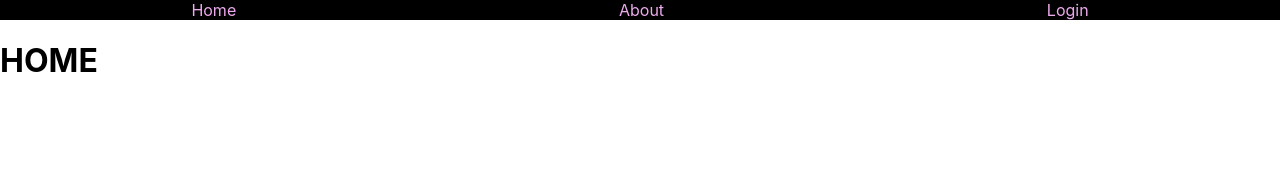
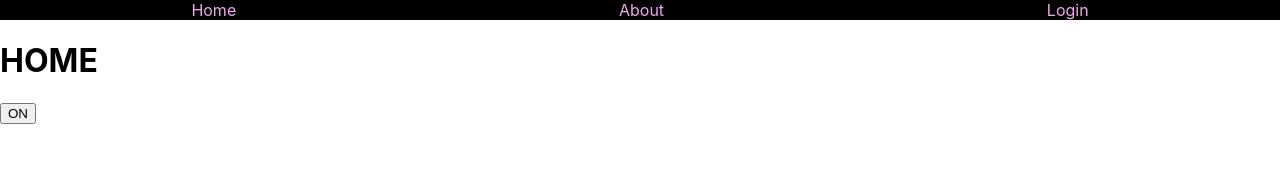
Before and after one commit to ralexrdz/react-simple-router, a React (Create React App) app: page / in a window 1280 px wide. Shown: the top 174 px of the page. Built offline with nearby package versions, Linux system fonts and the light colour scheme.

Commit message:
ejemplo Toggle, bind(this), e.target

```diff
--- a/src/components/Home/Home.jsx
+++ b/src/components/Home/Home.jsx
@@ -1,9 +1,15 @@
 import React, { Component } from 'react';
+
+import Toggle from '../Toggle/Toggle'
 
 class Home extends Component {
   render() {
     return (
-      <h1>HOME</h1>
+      <div>
+        <h1>HOME</h1>
+        <Toggle/>
+      </div>
+
     );
   }
 }
--- /dev/null
+++ b/src/components/Toggle/Toggle.jsx
@@ -0,0 +1,33 @@
+import React from 'react'
+
+class Toggle extends React.Component {
+  constructor(props) {
+    super(props);
+    this.state = {isToggleOn: true};
+
+    // This binding is necessary to make `this` work in the callback
+    // this.handleClick = this.handleClick.bind(this);
+  }
+
+  handleClick(e, num) {
+    console.log(this)
+    console.log(e.target)
+    console.log(num)
+    let colorArr = ['blue', 'green', 'yellow', 'pink', 'orange', 'purple']
+    e.target.style['background-color'] = colorArr[Math.floor(Math.random() * colorArr.length)]
+    this.setState(state => ({
+      isToggleOn: !state.isToggleOn
+    }));
+  }
+
+  render() {
+    return (
+      // <button onClick={this.handleClick.bind(this)}>
+      <button onClick={(e) => this.handleClick(e, 15)}>
+        {this.state.isToggleOn ? 'ON' : 'OFF'}
+      </button>
+    );
+  }
+}
+
+export default Toggle
```
